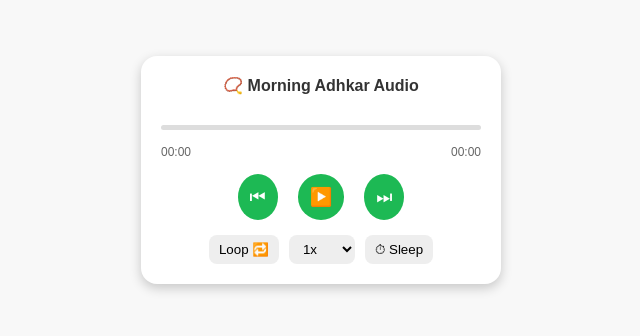
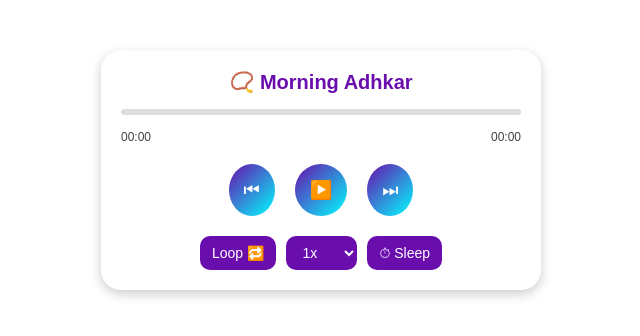
Before and after one commit to AbdullahAnsari7/adhkar-host, a plain HTML site: page index.html in a window 1280 px wide. Shown: the part 230-566 px from the top of the page, without its empty margins (319-959 px from the left). Drawn offline with Linux system fonts and the light colour scheme.

Commit message:
Update index.html

```diff
--- a/index.html
+++ b/index.html
@@ -3,38 +3,60 @@
 <head>
   <meta charset="UTF-8">
   <meta name="viewport" content="width=device-width, initial-scale=1.0">
-  <title>Morning Adhkar Audio</title>
+  <title>Adhkar Audio Player</title>
   <style>
     body {
+      margin: 0;
+      padding: 0;
       font-family: Arial, sans-serif;
-      background: #f8f8f8;
-      margin: 0;
+      background: #fff;
+      overflow: hidden;
       display: flex;
       justify-content: center;
       align-items: center;
       height: 100vh;
     }
 
+    /* Falling blossoms */
+    .blossom {
+      position: absolute;
+      top: -50px;
+      font-size: 24px;
+      animation: fall linear infinite;
+      opacity: 0.8;
+    }
+
+    @keyframes fall {
+      0% {
+        transform: translateY(0) rotate(0deg);
+      }
+      100% {
+        transform: translateY(100vh) rotate(360deg);
+      }
+    }
+
     .player {
-      width: 320px;
+      position: relative;
+      z-index: 10;
+      width: 95%;
+      max-width: 400px;
       background: #fff;
+      border-radius: 20px;
+      box-shadow: 0 4px 12px rgba(0,0,0,0.2);
       padding: 20px;
-      border-radius: 16px;
-      box-shadow: 0 4px 12px rgba(0,0,0,0.2);
-      display: flex;
-      flex-direction: column;
-      align-items: center;
+      text-align: center;
     }
 
     .title {
       font-weight: bold;
+      font-size: 20px;
       margin-bottom: 15px;
-      color: #333;
+      color: #6a0dad; /* Purple */
     }
 
     .progress-container {
       width: 100%;
-      height: 5px;
+      height: 6px;
       background: #ddd;
       border-radius: 5px;
       margin: 15px 0;
@@ -45,63 +67,68 @@
     .progress {
       height: 100%;
       width: 0%;
-      background: #1db954;
+      background: linear-gradient(90deg, #6a0dad, #00ffff);
       border-radius: 5px;
     }
 
     .time {
-      width: 100%;
       display: flex;
       justify-content: space-between;
       font-size: 12px;
-      color: #666;
+      color: #444;
     }
 
     .controls {
       display: flex;
       justify-content: center;
       gap: 20px;
-      margin-top: 15px;
+      margin-top: 20px;
     }
 
     .btn {
-      background: #1db954;
+      background: linear-gradient(135deg, #6a0dad, #00ffff);
       border: none;
-      padding: 12px;
+      padding: 15px;
       border-radius: 50%;
       color: white;
       font-size: 18px;
       cursor: pointer;
-      transition: background 0.3s;
+      transition: transform 0.2s;
     }
 
     .btn:hover {
-      background: #159a43;
+      transform: scale(1.1);
     }
 
     .options {
-      margin-top: 15px;
+      margin-top: 20px;
       display: flex;
       gap: 10px;
-      font-size: 14px;
+      justify-content: center;
+      flex-wrap: wrap;
     }
 
     .options button, .options select {
-      padding: 6px 10px;
-      border-radius: 8px;
+      padding: 8px 12px;
+      border-radius: 10px;
       border: none;
       cursor: pointer;
-      background: #eee;
+      font-size: 14px;
+      background: #6a0dad;
+      color: #fff;
     }
 
-    .options button:hover {
-      background: #ddd;
+    .options button:hover, .options select:hover {
+      background: #580b9e;
     }
   </style>
 </head>
 <body>
+  <!-- Flower blossoms animation -->
+  <div id="blossoms"></div>
+
   <div class="player">
-    <div class="title">📿 Morning Adhkar Audio</div>
+    <div class="title">📿 Morning Adhkar</div>
 
     <div class="progress-container" onclick="setProgress(event)">
       <div class="progress" id="progress"></div>
@@ -175,33 +202,4 @@
     }
 
     function forward() {
-      audio.currentTime += 10;
-    }
-
-    function toggleLoop() {
-      audio.loop = !audio.loop;
-      alert("Loop " + (audio.loop ? "enabled" : "disabled"));
-    }
-
-    function changeSpeed(val) {
-      audio.playbackRate = val;
-    }
-
-    function setSleep() {
-      clearTimeout(sleepTimeout);
-      let minutes = prompt("Enter sleep timer in minutes:");
-      if (minutes > 0) {
-        sleepTimeout = setTimeout(() => {
-          audio.pause();
-          playBtn.textContent = "▶️";
-          alert("Sleep timer ended ⏱");
-        }, minutes * 60000);
-        alert("Sleep timer set for " + minutes + " minutes");
-      }
-    }
-
-    audio.addEventListener("timeupdate", updateProgress);
-    audio.addEventListener("ended", () => playBtn.textContent = "▶️");
-  </script>
-</body>
-</html>
+      audio.currentTime += 1
```
